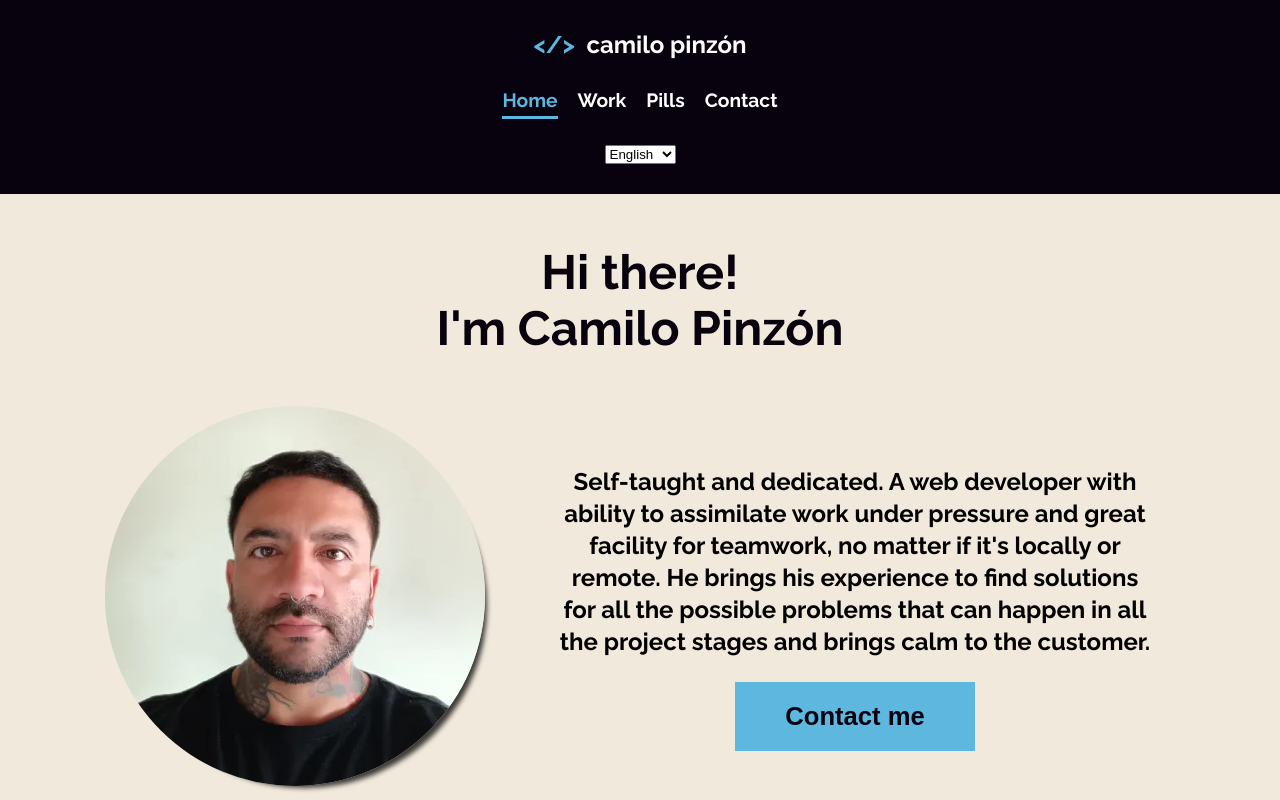
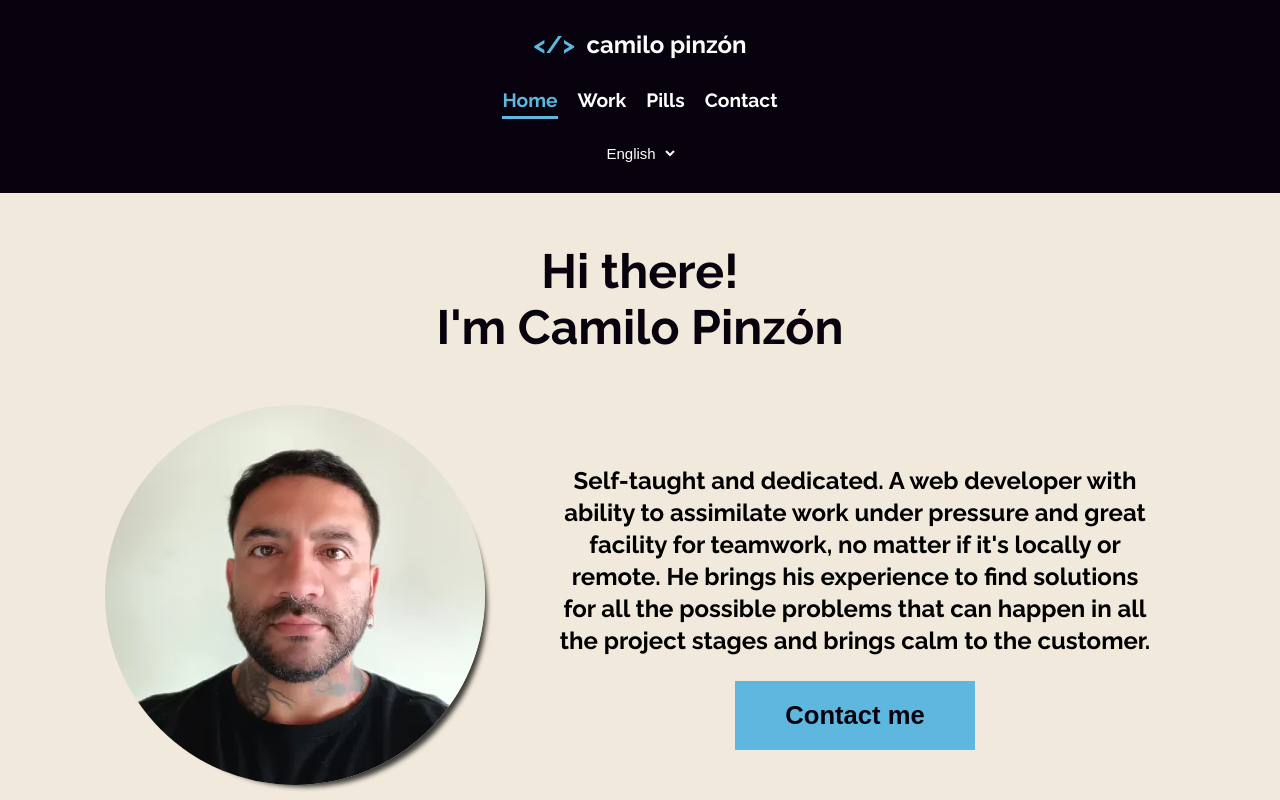
Before and after one commit to CamiloPinzon/pinzon, a React (Create React App) app: page / in a window 1280 px wide. Shown: the top 800 px of the page. Built offline with nearby package versions, Linux system fonts and the light colour scheme.

Commit message:
adding some styles to language selector

```diff
--- a/src/components/language-selector/language-selector.component.jsx
+++ b/src/components/language-selector/language-selector.component.jsx
@@ -3,6 +3,8 @@ import { useDispatch, useSelector } from "react-redux";
 import i18next from "../../i18n";
 import { setLanguage } from "../../store/language/language.actions";
 import { selectLanguage } from "../../store/language/language.selector";
+
+import "./language-selector.styles.scss";
 
 const LanguageSelector = () => {
 	const dispatch = useDispatch();
@@ -13,7 +15,11 @@ const LanguageSelector = () => {
 		i18next.changeLanguage(e.target.value);
 	};
 	return (
-		<select defaultValue={selectedLanguage} onChange={chooseLanguage}>
+		<select
+			className="language-selector"
+			defaultValue={selectedLanguage}
+			onChange={chooseLanguage}
+		>
 			<option value="en">English</option>
 			<option value="es">Español</option>
 		</select>
--- /dev/null
+++ b/src/components/language-selector/language-selector.styles.scss
@@ -0,0 +1,10 @@
+.language-selector {
+    color: white;
+    background-color: #07020D;
+    border: none;
+    font-size: 15px;
+
+    &:focus {
+        border: none;
+    }
+}
```
